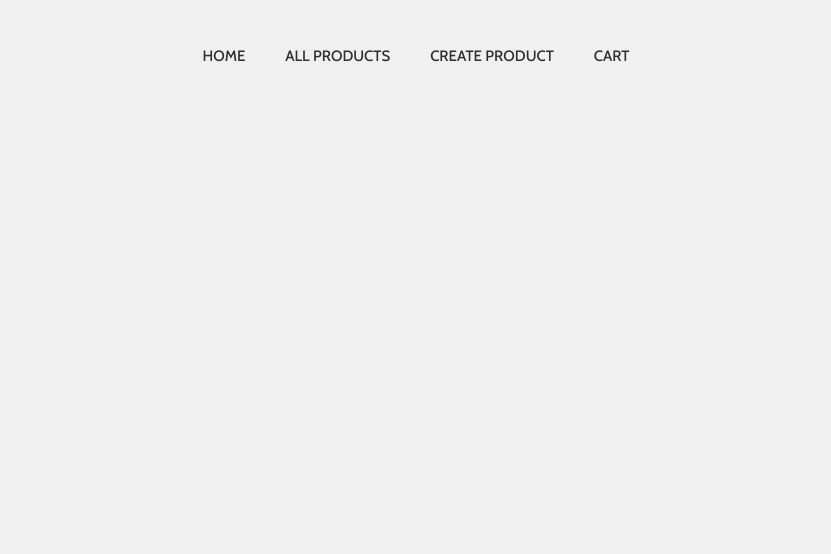
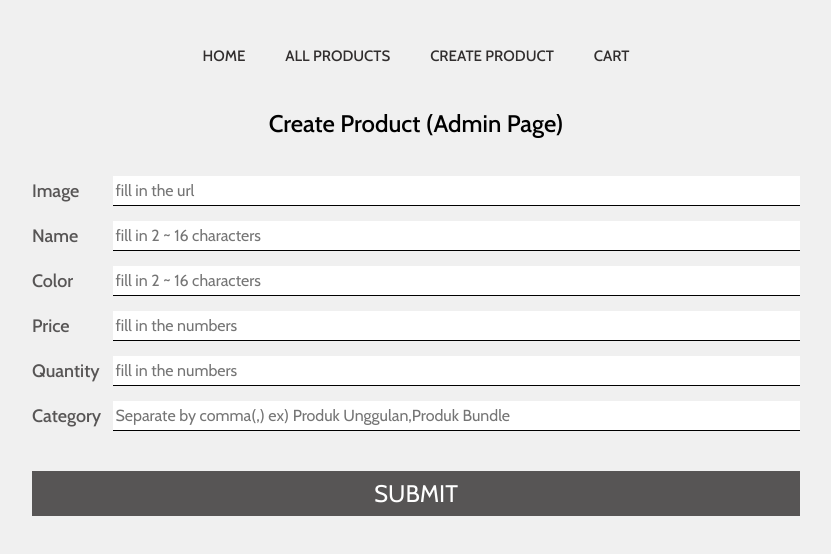
Before and after one commit to rlawlsyoung/plugo-e-commerce, a React (Vite) app: page /create in a window 1280 px wide. Shown: the top 554 px of the page, without its empty margins (224-1055 px from the left). Built offline with nearby package versions, Linux system fonts and the light colour scheme.

Commit message:
[Add] create product 페이지 레이아웃 구현

```diff
--- /dev/null
+++ b/src/components/create-product/create-form.tsx
@@ -0,0 +1,145 @@
+import { useCallback, useRef, useEffect } from "react";
+import { useRecoilState } from "recoil";
+import axios from "axios";
+import styled from "styled-components";
+
+import { productsAtom } from "../../atom";
+import { darkGreen } from "../../styles/theme";
+
+const CreateForm = () => {
+  const [products, setProducts] = useRecoilState(productsAtom);
+  const imageRef = useRef<HTMLInputElement>(null);
+  const nameRef = useRef<HTMLInputElement>(null);
+  const colorRef = useRef<HTMLInputElement>(null);
+  const priceRef = useRef<HTMLInputElement>(null);
+  const quantityRef = useRef<HTMLInputElement>(null);
+  const categoryRef = useRef<HTMLInputElement>(null);
+
+  useEffect(() => {
+    axios({
+      url: "/public/mock-data.json",
+      method: "get",
+    }).then((res) => {
+      setProducts(res.data.products);
+    });
+  }, [setProducts]);
+
+  const submitHandler = useCallback((e: React.FormEvent<HTMLFormElement>) => {
+    e.preventDefault();
+    console.log(products);
+    const lastId = products[products.length - 1].id;
+    const newProduct = {
+      id: lastId + 1,
+      category: ["Semua Produk", "Produk Unggulan", "Produk Baru"],
+      color: colorRef.current?.value,
+      image: imageRef.current?.value,
+      name: nameRef.current?.value,
+      price: priceRef.current?.value,
+      quantity: quantityRef.current?.value,
+    };
+
+    setProducts([...products]);
+  }, []);
+
+  return (
+    <StyledCreateForm onSubmit={submitHandler}>
+      <InputWrapper>
+        <InputTitle>Image</InputTitle>
+        <Input
+          type="text"
+          placeholder="fill in the url"
+          autoComplete="off"
+          ref={imageRef}
+        />
+      </InputWrapper>
+      <InputWrapper>
+        <InputTitle>Name</InputTitle>
+        <Input
+          type="text"
+          placeholder="fill in 2 ~ 16 characters"
+          autoComplete="off"
+          ref={nameRef}
+        />
+      </InputWrapper>
+      <InputWrapper>
+        <InputTitle>Color</InputTitle>
+        <Input
+          type="text"
+          placeholder="fill in 2 ~ 16 characters"
+          autoComplete="off"
+          ref={colorRef}
+        />
+      </InputWrapper>
+      <InputWrapper>
+        <InputTitle>Price</InputTitle>
+        <Input
+          type="number"
+          placeholder="fill in the numbers"
+          autoComplete="off"
+          ref={priceRef}
+        />
+      </InputWrapper>
+      <InputWrapper>
+        <InputTitle>Quantity</InputTitle>
+        <Input
+          type="number"
+          placeholder="fill in the numbers"
+          autoComplete="off"
+          ref={quantityRef}
+        />
+      </InputWrapper>
+      <InputWrapper>
+        <InputTitle>Category</InputTitle>
+        <Input
+          type="text"
+          placeholder="Separate by comma(,) ex) Produk Unggulan,Produk Bundle"
+          autoComplete="off"
+          ref={categoryRef}
+        />
+      </InputWrapper>
+      <Button>SUBMIT</Button>
+    </StyledCreateForm>
+  );
+};
+
+const StyledCreateForm = styled.form`
+  width: 60vw;
+  color: ${darkGreen};
+`;
+
+const InputTitle = styled.p`
+  width: 80px;
+  margin-right: 10px;
+  font-size: 18px;
+  font-weight: 500;
+`;
+
+const InputWrapper = styled.li`
+  display: flex;
+  align-items: center;
+  margin-bottom: 15px;
+`;
+
+const Input = styled.input`
+  height: 30px;
+  width: 100%;
+  border: none;
+  border-bottom: 1px solid black;
+  outline: none;
+  font-family: "Cabin", sans-serif;
+  font-size: 16px;
+`;
+
+const Button = styled.button`
+  width: 100%;
+  padding: 8px;
+  margin-top: 25px;
+  border: none;
+  background-color: ${darkGreen};
+  color: white;
+  font-size: 24px;
+  font-family: "Cabin", sans-serif;
+  cursor: pointer;
+`;
+
+export default CreateForm;
--- a/src/components/product-list/products-filter.tsx
+++ b/src/components/product-list/products-filter.tsx
@@ -33,7 +33,7 @@ const ProductsFilter: React.FC<Props> = ({ filterHandler, filterState }) => {
 };
 
 const StyledProductsFilter = styled.div`
-  height: 600px;
+  min-height: 600px;
   margin: 12px 12px 0 0;
   padding: 10px;
   border: 1px solid ${lightDarkGreen};
--- /dev/null
+++ b/src/pages/create-product.tsx
@@ -0,0 +1,28 @@
+import styled from "styled-components";
+
+import CreateForm from "../components/create-product/create-form";
+
+const CreateProduct = () => {
+  return (
+    <StyledCreateProduct>
+      <Title>Create Product (Admin Page)</Title>
+      <CreateForm />
+    </StyledCreateProduct>
+  );
+};
+
+const StyledCreateProduct = styled.div`
+  display: flex;
+  flex-direction: column;
+  align-items: center;
+  justify-content: center;
+  margin-top: 112px;
+`;
+
+const Title = styled.h2`
+  font-size: 24px;
+  font-weight: 500;
+  margin-bottom: 40px;
+`;
+
+export default CreateProduct;
--- a/src/router.tsx
+++ b/src/router.tsx
@@ -5,6 +5,7 @@ import Home from "./pages/home";
 import ProductList from "./pages/product-list";
 import GlobalStyle from "./styles/global-style";
 import Header from "./components/header/header";
+import CreateProduct from "./pages/create-product";
 
 function Router() {
   return (
@@ -14,6 +15,7 @@ function Router() {
         <Routes>
           <Route path="/" element={<Home />} />
           <Route path="/products" element={<ProductList />} />
+          <Route path="/create" element={<CreateProduct />} />
         </Routes>
         <Header />
       </RecoilRoot>
```
